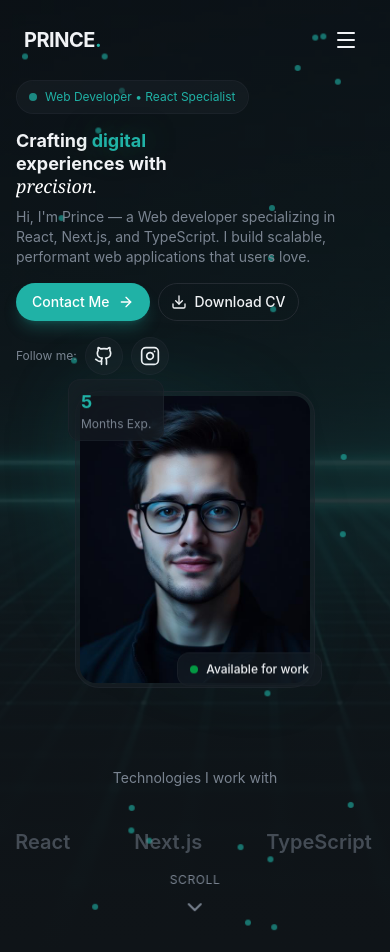
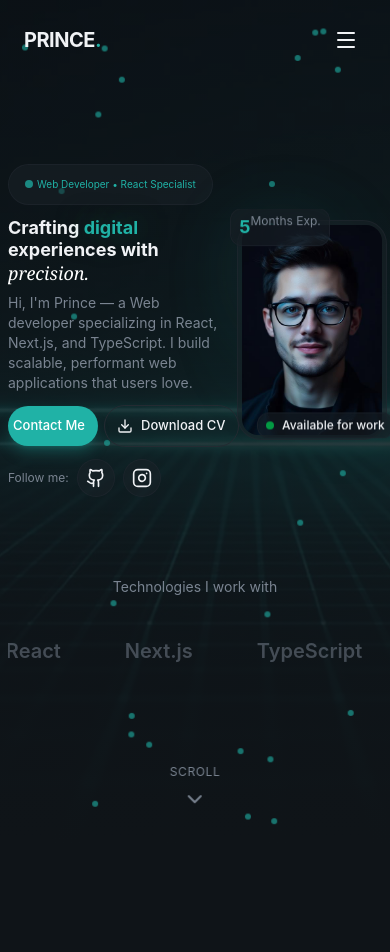
Before and after one commit to PrincePrajapatiXi/Portfolio, a React (Vite) app: page / in a window 390 px wide. After the commit the page ends 844 px from the top, so only its background shows below. Built offline with nearby package versions, Linux system fonts and the light colour scheme.

Commit message:
style(hero): fix layout - side-by-side buttons, show floating badges on mobile, nowrap badge text

```diff
--- a/src/components/AnimatedBorderButton.jsx
+++ b/src/components/AnimatedBorderButton.jsx
@@ -8,7 +8,7 @@ export const AnimatedBorderButton = ({ children }) => {
         duration-1000 focus:outline-none focus-visible:ring-2
         focus-visible:ring-primary focus-visible:ring-offset-2
         disabled:opacity-50 disabled:cursor-not-allowed group
-        px-3 py-2 md:px-4 md:py-3 text-sm md:text-base font-medium rounded-full overflow-visible
+        px-3 py-2.5 text-[13px] md:h-[52px] md:px-6 md:py-3 md:text-base font-medium rounded-full overflow-visible
         animated-border"
     >
       {/* Animated SVG Border */}
@@ -30,7 +30,7 @@ export const AnimatedBorderButton = ({ children }) => {
           className="animated-border-path"
         />
       </svg>
-      <span className="relative z-10 flex items-center justify-center gap-2">
+      <span className="relative z-10 flex items-center justify-center gap-2 whitespace-nowrap">
         {children}
       </span>
     </button>
--- a/src/components/Button.jsx
+++ b/src/components/Button.jsx
@@ -9,13 +9,13 @@ export const Button = ({
 
   const sizeClasses = {
     sm: "px-4 py-2 text-sm",
-    default: "px-4 py-2 md:px-6 md:py-3 text-sm md:text-base",
+    default: "px-4 py-2.5 text-[13px] md:h-[52px] md:px-6 md:py-3 md:text-base",
     lg: "px-8 py-4 text-lg",
   };
   const classes = `${baseClasses} ${sizeClasses[size]} ${className}`;
   return (
     <button className={classes} {...props}>
-      <span className="relative flex items-center justify-center gap-2">
+      <span className="relative flex items-center justify-center gap-2 whitespace-nowrap">
         {children}
       </span>
     </button>
--- a/src/sections/Hero.jsx
+++ b/src/sections/Hero.jsx
@@ -37,7 +37,7 @@ export const Hero = () => {
             {/* Green Dots */}
             <div className="absolute inset-0 overflow-hidden pointer-events-none">
                 {[...Array(30)].map((_, i) => (
-                    <div className="absolute w-1.5 h-1.5 rounded-full opacity-60"
+                    <div key={i} className="absolute w-1.5 h-1.5 rounded-full opacity-60"
                         style={{
                             backgroundColor: "#20B2A6",
                             left: `${Math.random() * 100}%`,
@@ -51,12 +51,15 @@ export const Hero = () => {
             </div>
 
             {/* Content */}
-            <div className="container mx-auto px-4 md:px-6 pt-20 md:pt-32 pb-20 relative z-10">
-                <div className="grid grid-cols-1 md:grid-cols-2 gap-4 md:gap-8 lg:gap-12 items-center">
-                    {/* Left Column - Text Content */}
-                    <div className="space-y-4 md:space-y-6 lg:space-y-8">
+            <div className="container mx-auto px-2 md:px-6 pt-20 md:pt-32 pb-20 relative z-10">
+
+                {/* 👇 BAS YAHAN CHANGE HAI: Grid hata kar Flexbox lagaya hai taaki Right Side pakka rahe 👇 */}
+                <div className="flex flex-row gap-4 md:gap-8 lg:gap-12 items-center w-full">
+
+                    {/* Left Column - Text Content (Strictly 50% width) */}
+                    <div className="w-[57%] md:w-1/2 flex-shrink-0 min-w-0 space-y-3 md:space-y-6 lg:space-y-8">
                         <div className="animate-fade-in">
-                            <span className="inline-flex items-center gap-2 px-3 py-2 md:px-4 md:py-2 rounded-full glass text-xs md:text-sm text-primary">
+                            <span className="inline-flex items-center gap-1 px-4 py-3 md:px-4 md:py-2 rounded-full glass text-[10px] md:text-sm text-primary whitespace-nowrap">
                                 <span className="w-2 h-2 bg-primary rounded-full animate-pulse" />Web Developer • React Specialist
                             </span>
                         </div>
@@ -80,8 +83,8 @@ export const Hero = () => {
                         </div>
 
                         {/* CTAs */}
-                        <div className="flex gap-2 md:gap-4 animate-fade-in animation-delay-300">
-                            <Button>
+                        <div className="flex items-center gap-1.5 md:gap-5 animate-fade-in animation-delay-300">
+                            <Button className="min-w-[90px]">
                                 Contact Me <ArrowRight className="w-4 h-4" />
                             </Button>
                             <AnimatedBorderButton>
@@ -101,13 +104,12 @@ export const Hero = () => {
                             ))}
                         </div>
                     </div>
-                    {/* Right Column - Profile Image */}
 
-                    <div className="flex relative animate-fade-in animation-delay-300 justify-center">
+                    {/* Right Column - Profile Image (Strictly 50% width) */}
+                    <div className="w-[40%] md:w-1/2 flex-shrink-0 min-w-0 flex relative animate-fade-in animation-delay-300 justify-center md:justify-end">
 
-                        {/* Profile Image */}
-
-                        <div className="relative w-full max-w-[240px] md:max-w-[280px]">
+                        {/* Profile Image (Size wapas tumhara wala kar diya: max-w-xs md:max-w-sm) */}
+                        <div className="relative w-full max-w-xs md:max-w-sm">
                             <div
                                 className="absolute inset-0
               rounded-3xl bg-linear-to-br
@@ -116,17 +118,17 @@ export const Hero = () => {
                             />
 
                             <div className="relative glass rounded-3xl p-1 glow-border">
-                                <img src="/profile-photo.jpg" alt="Prince" className="w-full aspect-4/5 object-cover rounded-2xl" />
+                                <img src="/profile-photo.jpg" alt="Prince" className="w-full aspect-[2/3] object-cover object-top rounded-2xl" />
 
                                 {/* Floationg Badge */}
-                                <div className="absolute -bottom-2 -right-2 md:-bottom-4 md:-right-4 glass rounded-xl px-3 py-2 md:px-4 md:py-3 animate-float">
+                                <div className="flex absolute -bottom-2 -right-2 md:-bottom-4 md:-right-4 glass rounded-xl px-2 py-1 md:px-4 md:py-3 animate-float">
                                     <div className="flex items-center gap-2 md:gap-3">
                                         <div className="w-2 md:w-3 h-2 md:h-3 bg-green-500 rounded-full animate-pulse" />
                                         <span className="text-xs md:text-sm font-medium">Available for work</span>
                                     </div>
                                 </div>
                                 {/* Stats Badge */}
-                                <div className="absolute -top-2 -left-2 md:-top-4 md:-left-4 glass rounded-xl px-3 py-2 md:px-4 md:py-3 animate-float animation-delay-500">
+                                <div className="flex absolute -top-2 -left-2 md:-top-4 md:-left-4 glass rounded-xl px-2 py-1 md:px-4 md:py-3 animate-float animation-delay-500">
                                     <div className="text-lg md:text-2xl font-bold text-primary">5</div>
                                     <div className="text-xs text-muted-foreground">Months Exp.</div>
                                 </div>
```
